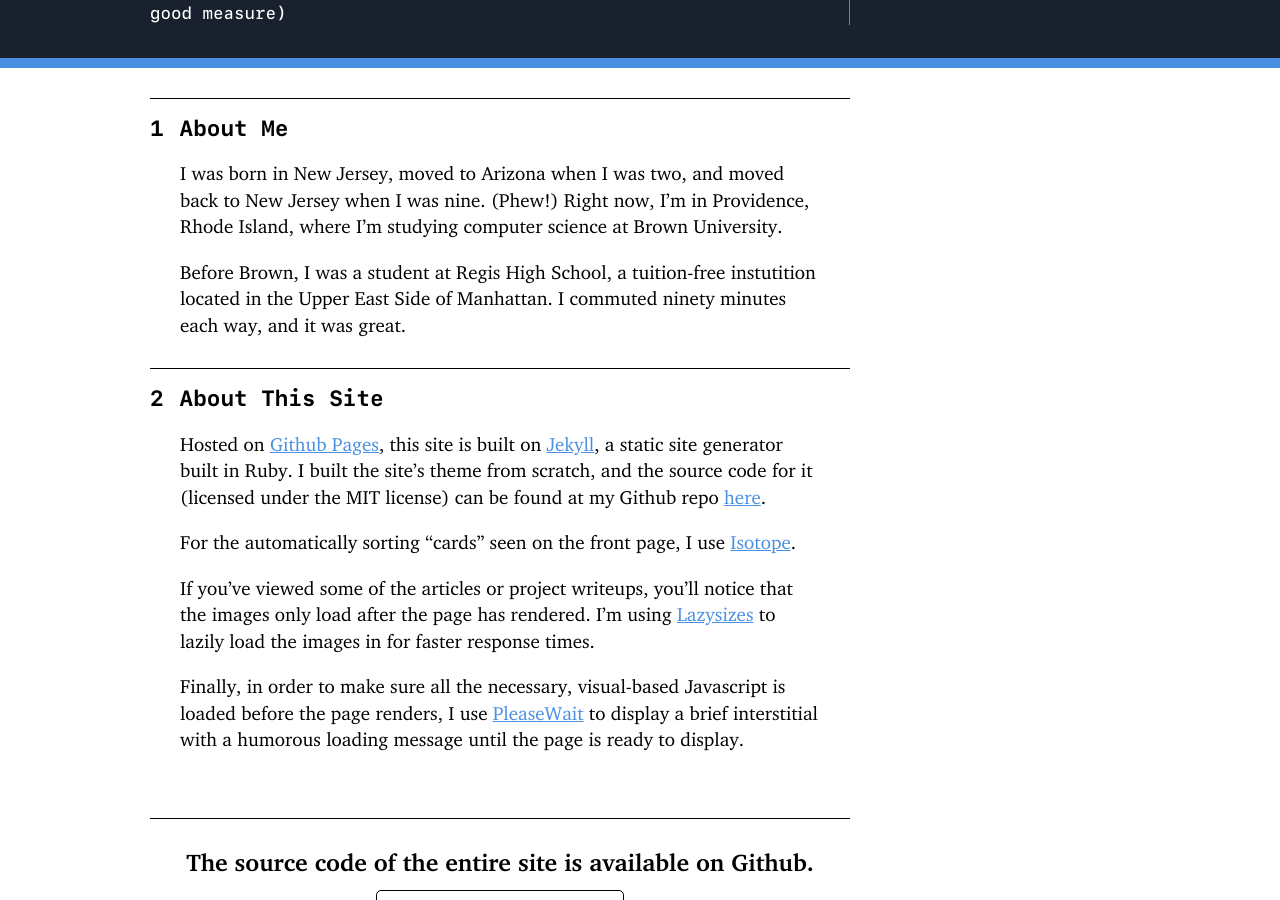
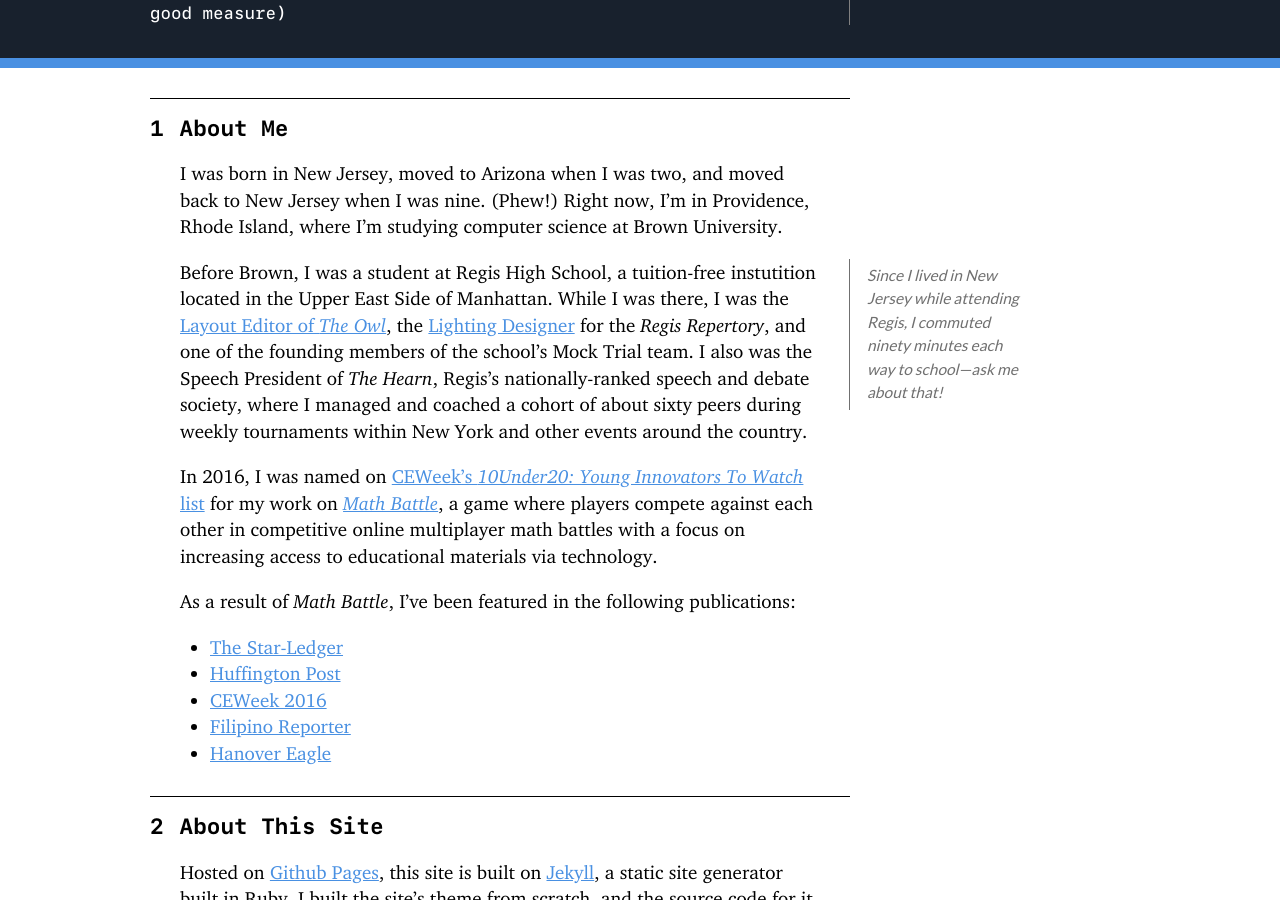
Before and after one commit to ZacharyEspiritu/zacharyespiritu.github.io, a Jekyll site: the page built from about.md, in a window 1280 px wide and 900 px high, scrolled down 190 px. Built offline with Jekyll 4.4.1, drawn with Linux system fonts in a browser that asks for light colours; nearby versions of some CDN libraries.

Commit message:
Update About page

```diff
--- a/about.md
+++ b/about.md
@@ -13,7 +13,20 @@
 
 I was born in New Jersey, moved to Arizona when I was two, and moved back to New Jersey when I was nine. (Phew!) Right now, I'm in Providence, Rhode Island, where I'm studying computer science at Brown University.
 
-Before Brown, I was a student at Regis High School, a tuition-free instutition located in the Upper East Side of Manhattan. I commuted ninety minutes each way, and it was great.
+<aside class="post-aside">
+  Since I lived in New Jersey while attending Regis, I commuted ninety minutes each way to school—ask me about that!
+</aside>
+
+Before Brown, I was a student at Regis High School, a tuition-free instutition located in the Upper East Side of Manhattan. While I was there, I was the [Layout Editor of _The Owl_](/designs/the-owl), the [Lighting Designer](/designs/lighting-design) for the _Regis Repertory_, and one of the founding members of the school's Mock Trial team. I also was the Speech President of _The Hearn_, Regis's nationally-ranked speech and debate society, where I managed and coached a cohort of about sixty peers during weekly tournaments within New York and other events around the country.
+
+In 2016, I was named on [CEWeek's _10Under20: Young Innovators To Watch_ list](https://younginnovatorstowatch.com/2016/08/03/zachary-espiritu-math-battle/) for my work on [_Math Battle_](/projects/math-battle), a game where players compete against each other in competitive online multiplayer math battles with a focus on increasing access to educational materials via technology.
+
+As a result of _Math Battle_, I've been featured in the following publications:
+- [The Star-Ledger](http://www.nj.com/morris/index.ssf/2016/07/espiritu_named_innovator_to_watch.html)
+- [Huffington Post](http://www.huffingtonpost.com/robin-raskin/10-under-20-young-innovat_b_10842520.html)
+- [CEWeek 2016](http://ceweekny.com/blog/2016/06/16/zachary-espiritu-math-battle/)
+- [Filipino Reporter](http://www.filipinoreporter.us/home/filipino-american/3841-young-fil-am-wins-2015-congressional-district-app-challenge.html)
+- [Hanover Eagle](http://www.newjerseyhills.com/hanover_eagle/news/article_808debd0-edfa-592b-92e0-93941026fded.html)
 
 # About This Site
 
```
